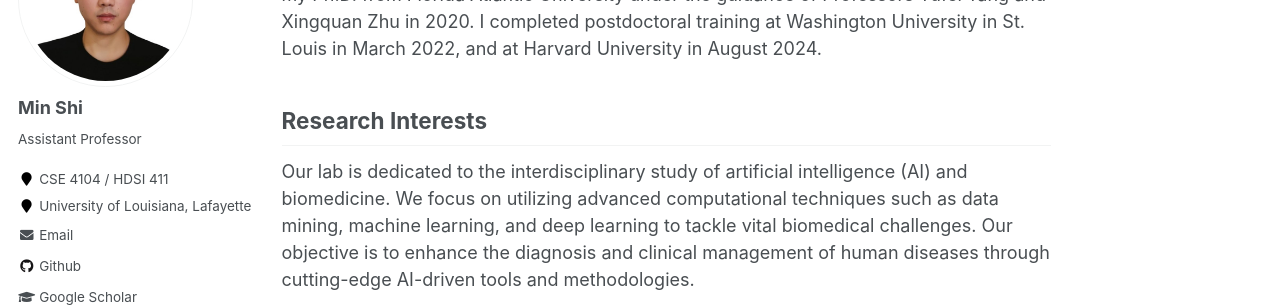
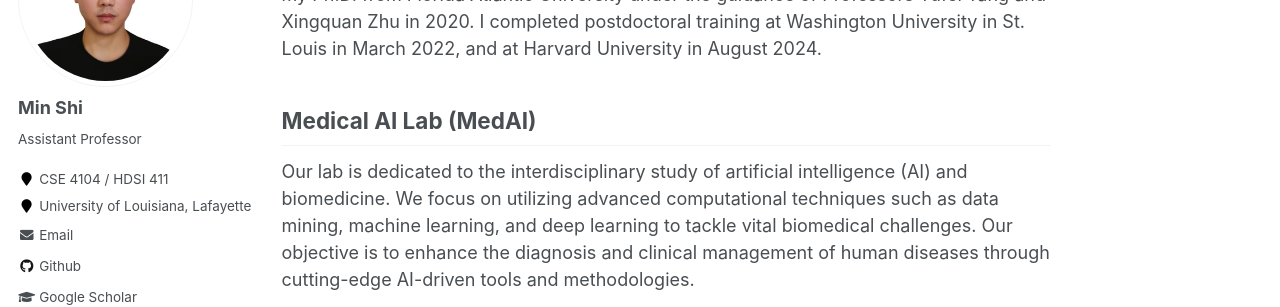
Before and after one commit to shiminxst/shiminxst.github.io, a Jekyll site: the page built from _pages/about.md, in a window 1280 px wide. Shown: the part 206-513 px from the top of the page. Built offline with Jekyll 4.4.1, drawn with Linux system fonts in a browser that asks for light colours.

Commit message:
Update about.md

```diff
--- a/_pages/about.md
+++ b/_pages/about.md
@@ -11,7 +11,7 @@ redirect_from:
 
 I joined the University of Louisiana at Lafayette as an Assistant Professor in 2024. I earned my Ph.D. from Florida Atlantic University under the guidance of Professors Yufei Tang and Xingquan Zhu in 2020. I completed postdoctoral training at Washington University in St. Louis in March 2022, and at Harvard University in August 2024.
 
-## Research Interests
+## Medical AI Lab (MedAI)
 
 Our lab is dedicated to the interdisciplinary study of artificial intelligence (AI) and biomedicine. We focus on utilizing advanced computational techniques such as data mining, machine learning, and deep learning to tackle vital biomedical challenges. Our objective is to enhance the diagnosis and clinical management of human diseases through cutting-edge AI-driven tools and methodologies.
 
```
